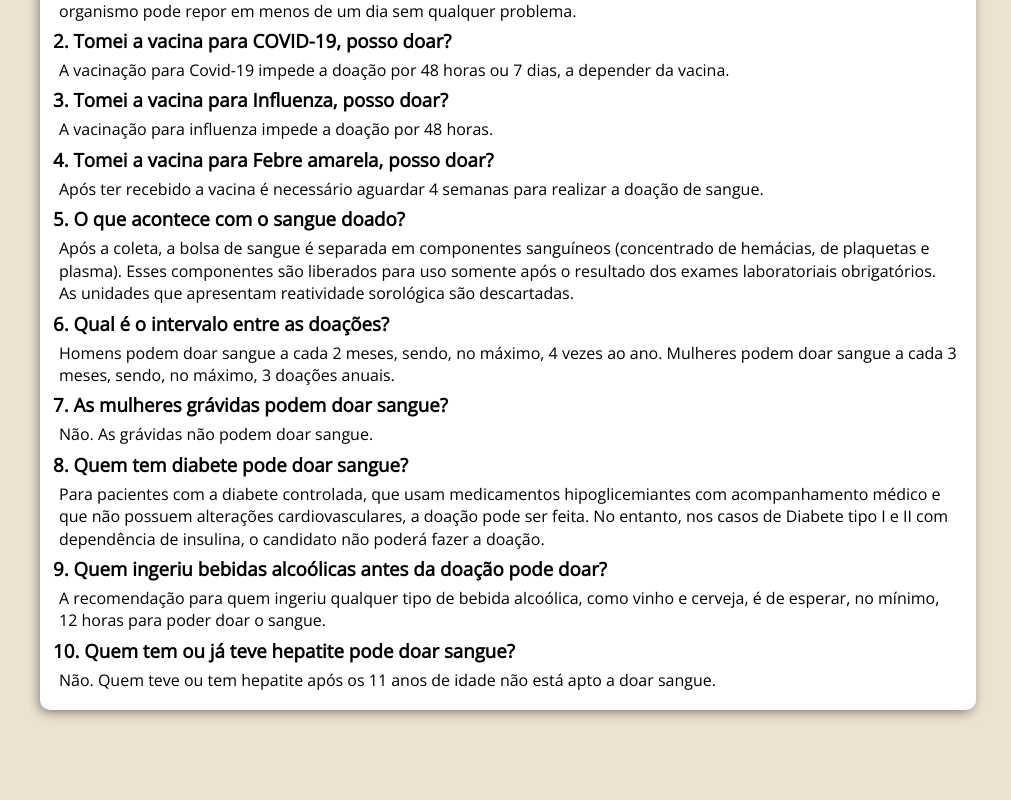
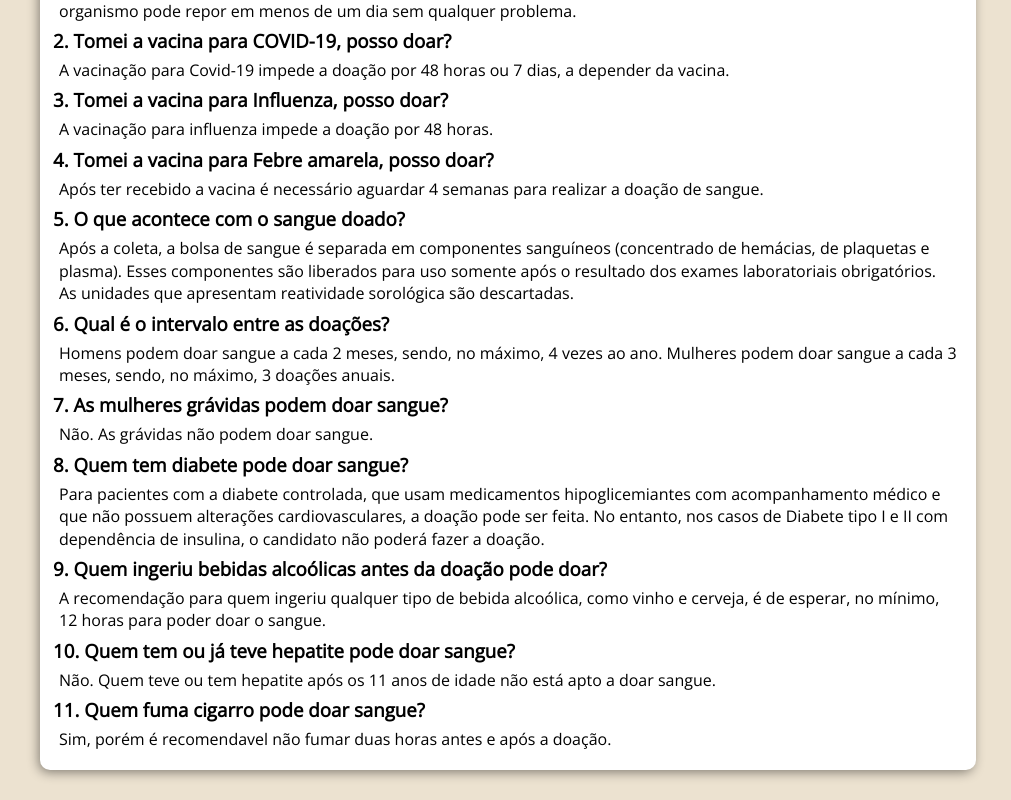
Before and after one commit to williamcouto/blood-donation, a plain HTML site: page index.html in a window 1280 px wide. Shown: the part 1103-1903 px from the top of the page, without its empty margins (20-1031 px from the left). Before the commit the page ends 1843 px from the top, so only its background shows below. Drawn offline with nearby package versions, Linux system fonts and the light colour scheme.

Commit message:
Update index.html

```diff
--- a/index.html
+++ b/index.html
@@ -82,6 +82,9 @@
 
         <h3>10. Quem tem ou já teve hepatite pode doar sangue?</h3>
         <p>Não. Quem teve ou tem hepatite após os 11 anos de idade não está apto a doar sangue.</p>
+
+        <h3>11. Quem fuma cigarro pode doar sangue?</h3>
+        <p>Sim, porém é recomendavel não fumar duas horas antes e após a doação.</p>
       </section>
     </main>
   <script src="script.js"></script>
```
